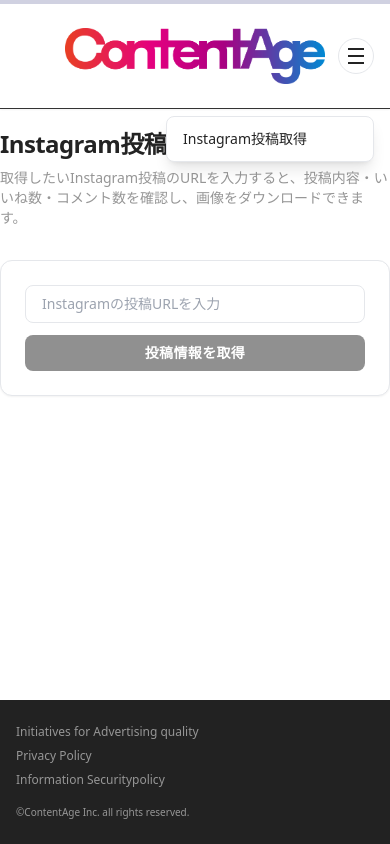
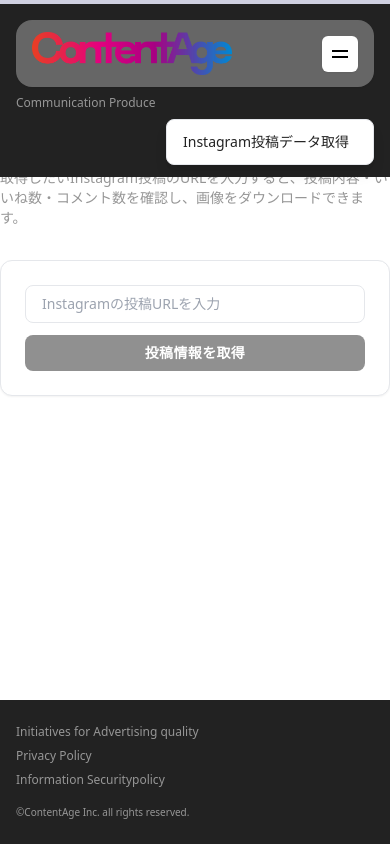
Before and after one commit to teishito/ContentAge-front, a Next.js app: page /instagram-post in a window 390 px wide. Both pictures are taken after a click on the button "メニュー". Built offline with nearby package versions, Linux system fonts and the light colour scheme.

Commit message:
Update Header.jsx

```diff
--- a/components/Header.jsx
+++ b/components/Header.jsx
@@ -6,49 +6,56 @@
   const [open, setOpen] = useState(false);
 
   return (
-    <header className="fixed top-0 left-0 w-full z-50 bg-[var(--color-BG)] border-b border-[var(--color-BDB)] shadow-sm">
-      {/* 上部グラデーションライン */}
+    <header className="fixed top-0 left-0 w-full z-50 bg-[#222222]">
+      {/* 上部グラデーションライン（本サイト風） */}
       <div className="h-1 w-full bg-[var(--color-BGKEY)]">
         <div className="h-full w-full bg-[var(--color-GradLG)]" />
       </div>
 
-      <div className="relative max-w-6xl mx-auto flex items-center justify-center px-4 md:px-6 py-6">
-        {/* ロゴ（中央・大きめ） */}
-        <Link href="/" className="flex items-center justify-center">
+      <div className="max-w-5xl mx-auto px-4 md:px-6 pt-4 pb-3">
+        {/* グレーの角丸バー */}
+        <div className="flex items-center justify-between rounded-2xl bg-[#666666] px-4 md:px-6 py-3 shadow-sm">
+          {/* ロゴ（左） */}
+          <Link href="/" className="flex items-center">
             <Image
               src="/ContentAge.png"
               alt="ContentAge"
-            width={720}      // 元画像の解像度に近めでOK
+              width={720}
               height={144}
-            className="w-[260px] md:w-[360px] lg:w-[420px] h-auto"
+              className="w-[200px] md:w-[260px] lg:w-[300px] h-auto"
               priority
             />
           </Link>
 
-        {/* ハンバーガーメニュー（右上） */}
+          {/* ハンバーガーメニュー（右端の白いボックス） */}
           <button
             type="button"
             onClick={() => setOpen((v) => !v)}
             aria-label="メニュー"
-          className="absolute right-4 md:right-6 inline-flex h-9 w-9 items-center justify-center rounded-full border border-[var(--color-BDB)]/40 bg-[var(--color-W)] hover:bg-[var(--color-BGKEY)]/40 transition"
+            className="inline-flex h-9 w-9 items-center justify-center rounded-md bg-white shadow-sm hover:bg-gray-100 transition"
           >
             <span className="sr-only">メニュー</span>
-          <div className="space-y-[5px]">
-            <span className="block h-[2px] w-4 bg-[var(--color-B)]" />
-            <span className="block h-[2px] w-4 bg-[var(--color-B)]" />
-            <span className="block h-[2px] w-4 bg-[var(--color-B)]" />
+            <div className="space-y-[4px]">
+              <span className="block h-[2px] w-4 bg-black" />
+              <span className="block h-[2px] w-4 bg-black" />
             </div>
           </button>
+        </div>
+
+        {/* サブタイトル */}
+        <p className="mt-2 text-xs md:text-sm text-[var(--color-G)]">
+          Communication Produce
+        </p>
 
         {/* ドロップダウンメニュー */}
         {open && (
-          <nav className="absolute right-4 md:right-6 top-full mt-2 w-52 rounded-lg border border-[var(--color-BDB)]/20 bg-[var(--color-W)] shadow-lg text-sm overflow-hidden">
+          <nav className="mt-2 w-52 ml-auto rounded-lg border border-[var(--color-BDB)]/20 bg-[var(--color-W)] shadow-lg text-sm overflow-hidden">
             <Link
               href="/instagram-post"
               className="block px-4 py-3 hover:bg-[var(--color-BGKEY)]/40 text-[var(--color-B)]"
               onClick={() => setOpen(false)}
             >
-              Instagram投稿取得
+              Instagram投稿データ取得
             </Link>
           </nav>
         )}
```
Lines whose indentation alone changed are shown as unchanged.
